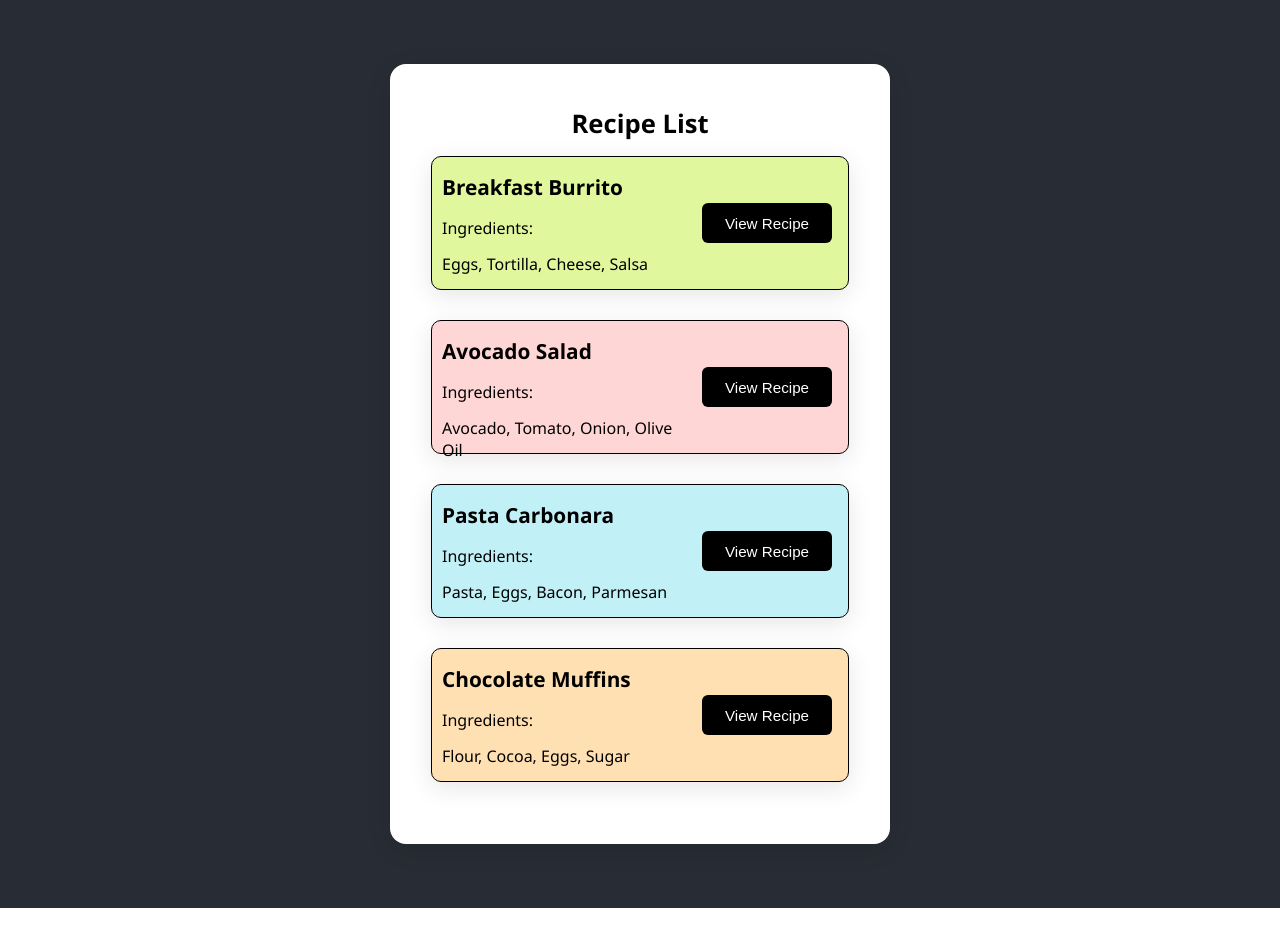
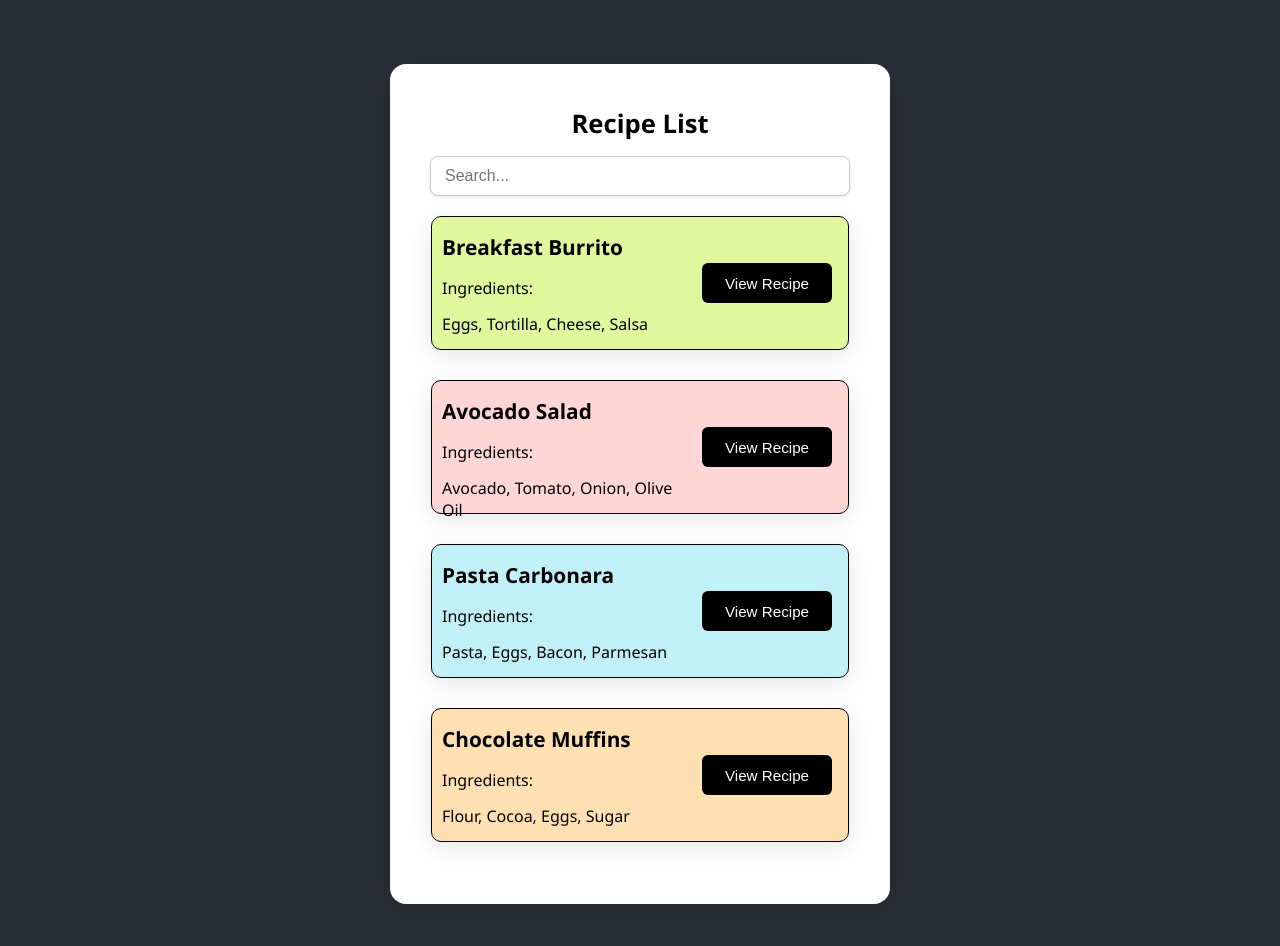
Before and after one commit to DariaHaidabura/react-recipe-list, a React (Create React App) app: page / in a window 1280 px wide. Shown: the top 946 px of the page. Before the commit the page ends 908 px from the top, so only its background shows below. Built offline with nearby package versions, Linux system fonts and the light colour scheme.

Commit message:
Add search functionality to filter recipes by title and ingredients

```diff
--- a/src/RecipeList/RecipeList.css
+++ b/src/RecipeList/RecipeList.css
@@ -1,12 +1,12 @@
 .recipe-list,
 .recipe-detail {
-  width: 100%;              /* Занимает всю ширину родителя */
+  width: 100%; /* Занимает всю ширину родителя */
   max-width: 500px;
   min-height: 80vh;
   height: auto;
-  max-height: none;         /* Но не больше 500px */
+  max-height: 1000px; /* Но не больше 500px */
   min-width: 360px;
-  font-weight:500;       /* Не меньше — для визуальной стабильности */
+  font-weight: 500; /* Не меньше — для визуальной стабильности */
   margin: 4rem auto;
   padding: 2rem;
   color: #000000;
@@ -14,7 +14,31 @@
   border-radius: 16px;
   box-shadow: 0 6px 24px rgba(0, 0, 0, 0.1);
   font-family: "Segoe UI", sans-serif;
-  box-sizing: border-box;   /* ✅ Учитывает паддинги в ширину */
+  box-sizing: border-box; /* ✅ Учитывает паддинги в ширину */
+}
+
+.recipe-detail {
+  opacity: 0;
+  right: 0%;
+  transition: opacity 0.4s ease, transform 0.4s ease;
+  pointer-events: none;
+  position: relative;
+  top: 0;
+  width: 100%;
+  max-width: 500px;
+  min-width: 500px;
+  margin: 0 auto;
+  z-index: 10;
+}
+
+.recipe-detail.visible {
+  opacity: 1;
+  transform: translateY(0);
+  pointer-events: auto;
+}
+
+.recipe-list.hidden {
+  display: none;
 }
 
 .recipe-list h3 {
@@ -89,22 +113,11 @@
   box-shadow: 0 0 10px rgba(255, 255, 255, 0.2);
 }
 
-/* .recipe-detail {
-  width: 420px;
-  height: 700px;
-
-  margin-bottom: 170px;
-  padding: 2rem;
-  background-color: #fff;
-  border-radius: 14px;
-  box-shadow: 0 6px 24px rgba(0, 0, 0, 0.1);
-  font-family: 'Segoe UI', sans-serif;
-  color: #222;
-} */
-
 .recipe-image {
   width: 100%;
   height: 300px;
+  display: block;
+  flex-shrink: 0;
   object-fit: cover;
   border-radius: 10px;
   margin-bottom: 1.5rem;
@@ -163,3 +176,20 @@
 .back-button:hover {
   background-color: #2563eb;
 }
+
+.search-input {
+  width: 100%;
+  max-width: 390px;
+  padding: 10px 14px;
+  margin: 20px auto;
+  display: block;
+  font-size: 16px;
+  border: 1px solid #ccc;
+  border-radius: 8px;
+  outline: none;
+  box-shadow: 0 1px 3px rgba(0, 0, 0, 0.1);
+}
+
+.search-input:focus {
+  border-color: #888;
+}
--- a/src/RecipeList/RecipeList.jsx
+++ b/src/RecipeList/RecipeList.jsx
@@ -98,6 +98,7 @@ export default function RecipeList() {
   const [recipes, setRecipes] = useState(InitialList);
   const [isRecipeOpen, setIsRecipeOpen] = useState(false);
   const [selectedRecipe, setSelectedRecipe] = useState(null);
+  const [searchQuery, setSearchQuery] = useState("");
 
   useEffect(() => {
     localStorage.setItem("recipeList", JSON.stringify(recipes));
@@ -118,13 +119,27 @@ export default function RecipeList() {
     }
   };
 
+  const filteredRecipes =
+    searchQuery.trim() === ""
+      ? recipes
+      : recipes.filter((recipe) => {
+          const combined =
+            `${recipe.title} ${recipe.ingredients}`.toLowerCase();
+          return combined.includes(searchQuery.toLowerCase());
+        });
+
   return (
-    <>
-      {!isRecipeOpen ? (
-        <div className="recipe-list">
+    <div className="recipe-container">
+      <div className={`recipe-list ${isRecipeOpen ? "hidden" : "visible"}`}>
         <h3>Recipe List</h3>
-
-          {recipes.map((recipe, index) => {
+        <input
+          className="search-input"
+          type="text"
+          value={searchQuery}
+          onChange={(e) => setSearchQuery(e.target.value)}
+          placeholder="Search..."
+        ></input>
+        {filteredRecipes.map((recipe, index) => {
           const bgColor = colors[index % colors.length];
           return (
             <div
@@ -132,16 +147,10 @@ export default function RecipeList() {
               className="recipe-card"
               style={{ backgroundColor: bgColor }}
             >
-                <h2
-                  className="recipe-title"
-                  style={{ backgroundColor: bgColor }}
-                >
+              <h2 className="recipe-title" style={{ backgroundColor: bgColor }}>
                 {recipe.title}
               </h2>
-                <p
-                  className="recipe-label"
-                  style={{ backgroundColor: bgColor }}
-                >
+              <p className="recipe-label" style={{ backgroundColor: bgColor }}>
                 Ingredients:
               </p>
               <p
@@ -160,8 +169,10 @@ export default function RecipeList() {
           );
         })}
       </div>
-      ) : (
-        <div className="recipe-detail">
+
+      <div className={`recipe-detail ${isRecipeOpen ? "visible" : "hidden"}`}>
+        {selectedRecipe && (
+          <>
             <img
               className="recipe-image"
               src={selectedRecipe.image}
@@ -178,7 +189,7 @@ export default function RecipeList() {
 
             <div className="recipe-section">
               <p className="section-label">Ingredients:</p>
-            {selectedRecipe?.detailedIngredients?.length > 0 ? (
+              {selectedRecipe.detailedIngredients?.length > 0 ? (
                 <ul className="section-list">
                   {selectedRecipe.detailedIngredients.map((item, index) => (
                     <li key={index}>{item}</li>
@@ -191,7 +202,7 @@ export default function RecipeList() {
 
             <div className="recipe-section">
               <p className="section-label">Steps:</p>
-            {selectedRecipe?.steps?.length > 0 ? (
+              {selectedRecipe.steps?.length > 0 ? (
                 <ol className="section-list">
                   {selectedRecipe.steps.map((step, index) => (
                     <li key={index}>{step}</li>
@@ -200,12 +211,14 @@ export default function RecipeList() {
               ) : (
                 <p>No steps found</p>
               )}
+
               <button onClick={restartRecipes} className="back-button">
                 Back
               </button>
             </div>
+          </>
+        )}
       </div>
-      )}
-    </>
+    </div>
   );
 }
```
Lines whose indentation alone changed are shown as unchanged.
